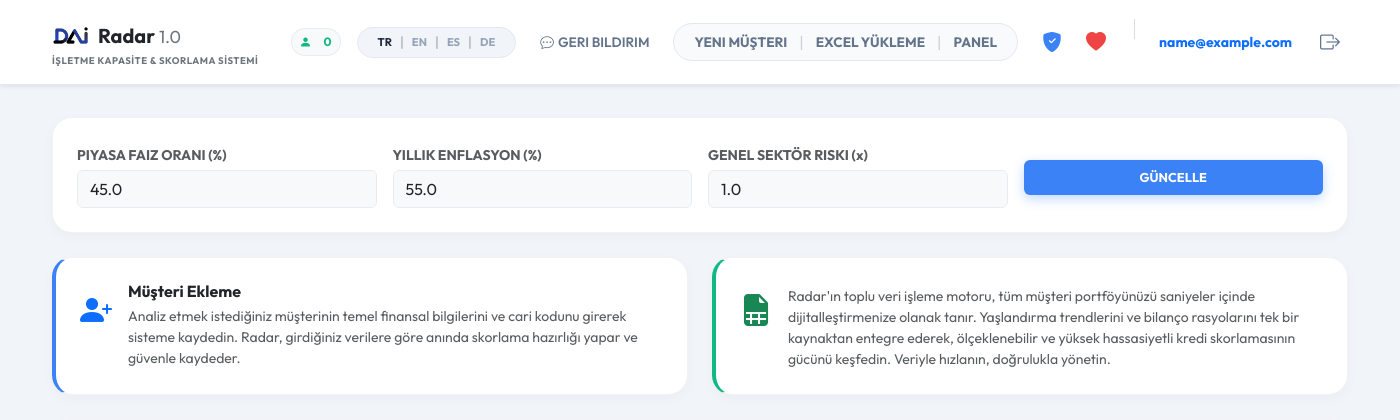
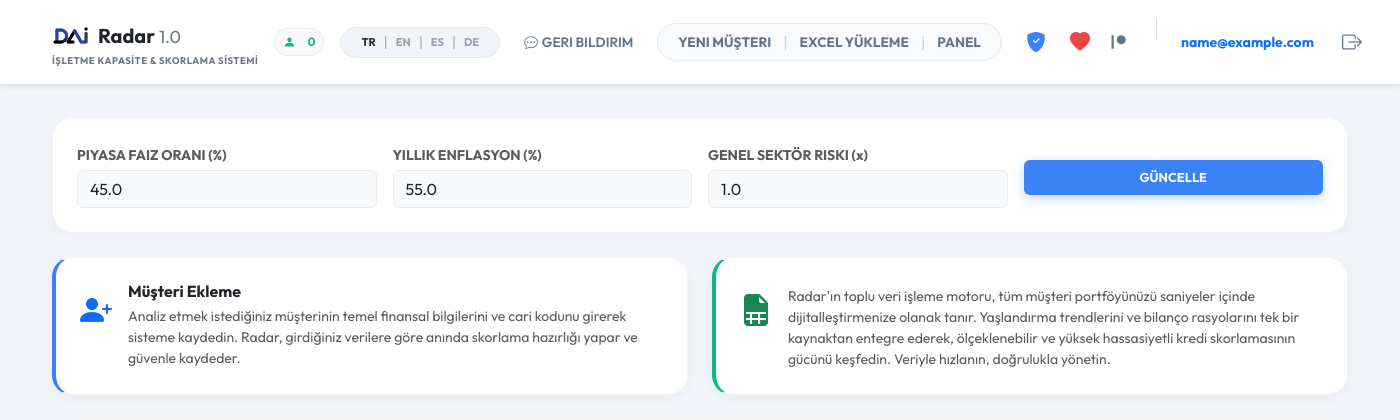
Before and after one commit to Dai-Solutions/Radar, a Flask app: page / in a window 1400 px wide. Shown: the top 420 px of the page. Run offline with Flask 3, Linux system fonts and the light colour scheme; the visitor is signed in with stand-in values (Sample User, id 1); data that the repository does not hold is empty; some libraries are stand-ins or nearby versions.

Commit message:
feat(ui): add Patreon link next to OpenCollective heart in navbar
- base.html (app navbar) and nedir.html (landing page)
- Inline SVG (Patreon's classic vertical-bar + circle mark) — no new
  CDN/font dependency. Bootstrap Icons 1.10 doesn't ship a Patreon
  brand glyph and 1.11 still doesn't either.
- Uses text-glow-warning (orange) to differentiate from the red heart.

Co-Authored-By: Claude Opus 4.7 (1M context) <noreply@anthropic.com>

```diff
--- a/templates/base.html
+++ b/templates/base.html
@@ -212,6 +212,12 @@
                         <a class="nav-link text-glow-danger ms-1" href="https://opencollective.com/dynamicai#category-CONNECT" target="_blank" title="Sponsor">
                             <i class="bi bi-heart-fill fs-5"></i>
                         </a>
+                        <a class="nav-link text-glow-warning ms-1 d-flex align-items-center" href="https://www.patreon.com/c/DynamicAI" target="_blank" title="Patreon">
+                            <svg viewBox="0 0 24 24" fill="currentColor" width="18" height="18" aria-hidden="true">
+                                <circle cx="15" cy="9" r="6"/>
+                                <rect x="2" y="3" width="3" height="18"/>
+                            </svg>
+                        </a>
                     </div>
 
                     <div class="vr bg-secondary opacity-25 d-none d-lg-block mx-1" style="height: 20px;"></div>
--- a/templates/nedir.html
+++ b/templates/nedir.html
@@ -157,6 +157,12 @@
                         <a class="nav-link text-glow-danger ms-1" href="https://opencollective.com/dynamicai#category-CONNECT" target="_blank" title="Sponsor">
                             <i class="bi bi-heart-fill fs-5"></i>
                         </a>
+                        <a class="nav-link text-glow-warning ms-1 d-flex align-items-center" href="https://www.patreon.com/c/DynamicAI" target="_blank" title="Patreon">
+                            <svg viewBox="0 0 24 24" fill="currentColor" width="18" height="18" aria-hidden="true">
+                                <circle cx="15" cy="9" r="6"/>
+                                <rect x="2" y="3" width="3" height="18"/>
+                            </svg>
+                        </a>
                     </div>
 
                     <div class="vr bg-secondary opacity-25 d-none d-lg-block mx-1" style="height: 20px;"></div>
```
